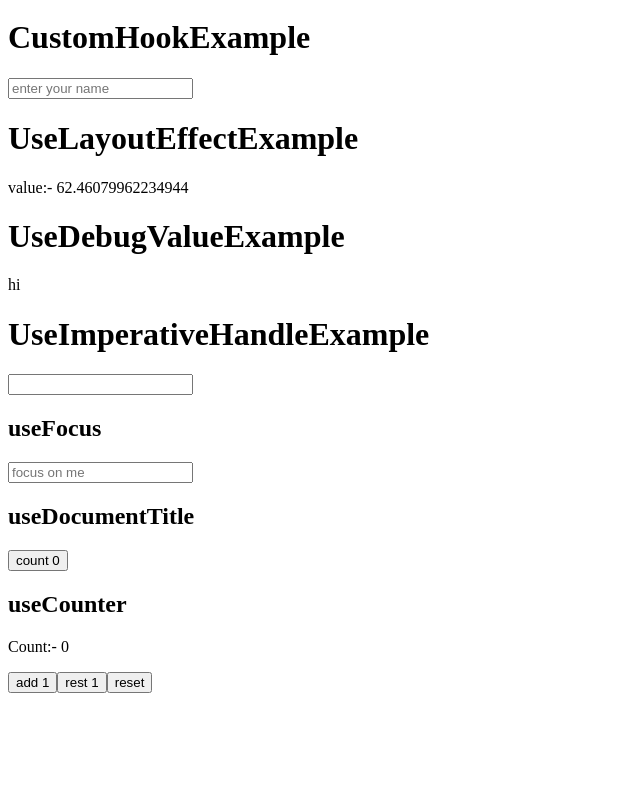
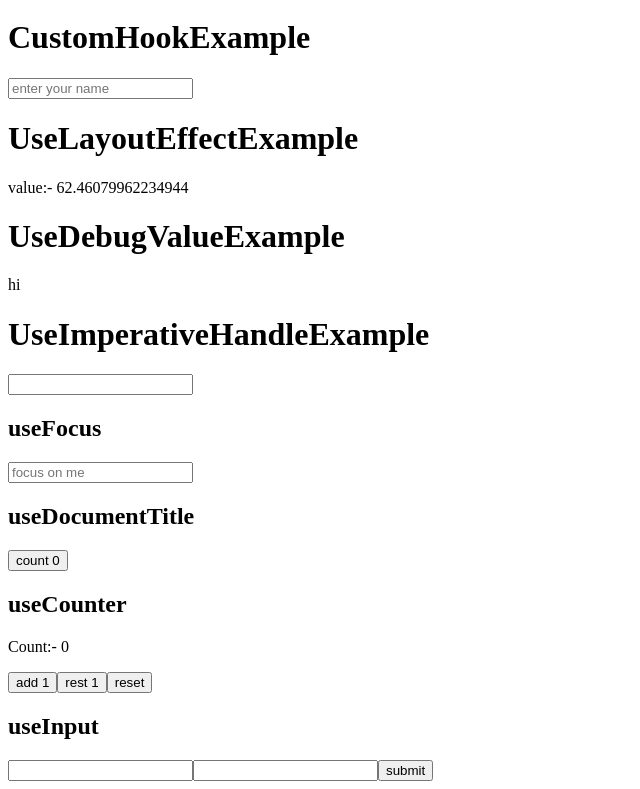
Before and after one commit to vinodkuumar/react-hooks, a React (Create React App) app: page / in a window 1280 px wide. Shown: the part 1022-1811 px from the top of the page, without its empty margins (0-640 px from the left). Before the commit the page ends 1723 px from the top, so only its background shows below. Built offline with nearby package versions, Linux system fonts and the light colour scheme.

Commit message:
useInput created

```diff
--- a/src/App.js
+++ b/src/App.js
@@ -13,6 +13,7 @@ import UseImperativeHandleExample from './UseImperativeHandleExample';
 import {useFocus} from './customhooks/useFocus';
 import DocTitleOne from './components/DocTitleOne';
 import Counter from './components/Counter';
+import Form from './components/Form';
 
 function App({ initialCount }) {
   const [count, setCount] = useState(initialCount)
@@ -130,6 +131,9 @@ function App({ initialCount }) {
       <div>
         <Counter />
       </div>
+      <div>
+          <Form />
+      </div>
     </>
   );
 }
--- /dev/null
+++ b/src/components/Form.js
@@ -0,0 +1,31 @@
+import React,{useState} from 'react';
+import { useInput } from '../customhooks/useInput';
+
+const Form = () => {
+    const [firstName, bindFirstName, resetFirstName] = useInput('');
+    const [lastName, bindLastName, resetLastName] = useInput('');
+    const submitHandler = (e) => {
+        e.preventDefault();
+        alert(`hello ${firstName} ${lastName}`)
+        resetFirstName();
+        resetLastName();
+    }
+    return(
+        <div>
+            <h2>useInput</h2>
+            <form onSubmit={submitHandler}>
+            <input
+                type="text"
+                {...bindFirstName}
+                />
+            <input
+                type="text"
+                {...bindLastName}
+                />
+            <button>submit</button>
+            </form>
+        </div>
+    )
+}
+
+export default Form;
--- /dev/null
+++ b/src/customhooks/useInput.js
@@ -0,0 +1,15 @@
+import { useState } from "react";
+
+export const useInput = (initialValue = "") => {
+    const [value,setValue] = useState(initialValue);
+    const resetForm = () => {
+        setValue('')
+    }
+    const bind = {
+        value,
+        onChange: (e) => {
+            setValue(e.target.value)
+        }
+    }
+    return [value,bind,resetForm]
+}
```
